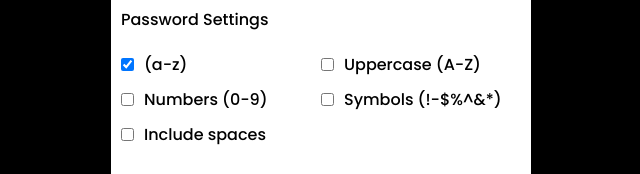
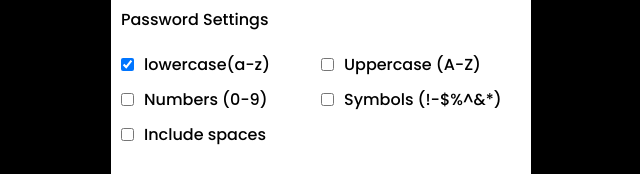
Before and after one commit to Tavo17s/PasswordGenerator, a plain HTML site: page index.html in a window 1280 px wide. Shown: the part 314-488 px from the top of the page, 319-959 px from the left. Drawn offline with nearby package versions, Linux system fonts and the light colour scheme.

Commit message:
fixing a typo

```diff
--- a/index.html
+++ b/index.html
@@ -50,7 +50,7 @@
                     </div>
                     <ul class="options">
                         <li><input class="lower" type="checkbox" checked >
-                            <span>(a-z)</span>
+                            <span>lowercase(a-z)</span>
                         </li>
                         <li><input class="upper" type="checkbox" >
                             <span>Uppercase (A-Z)</span>
```
